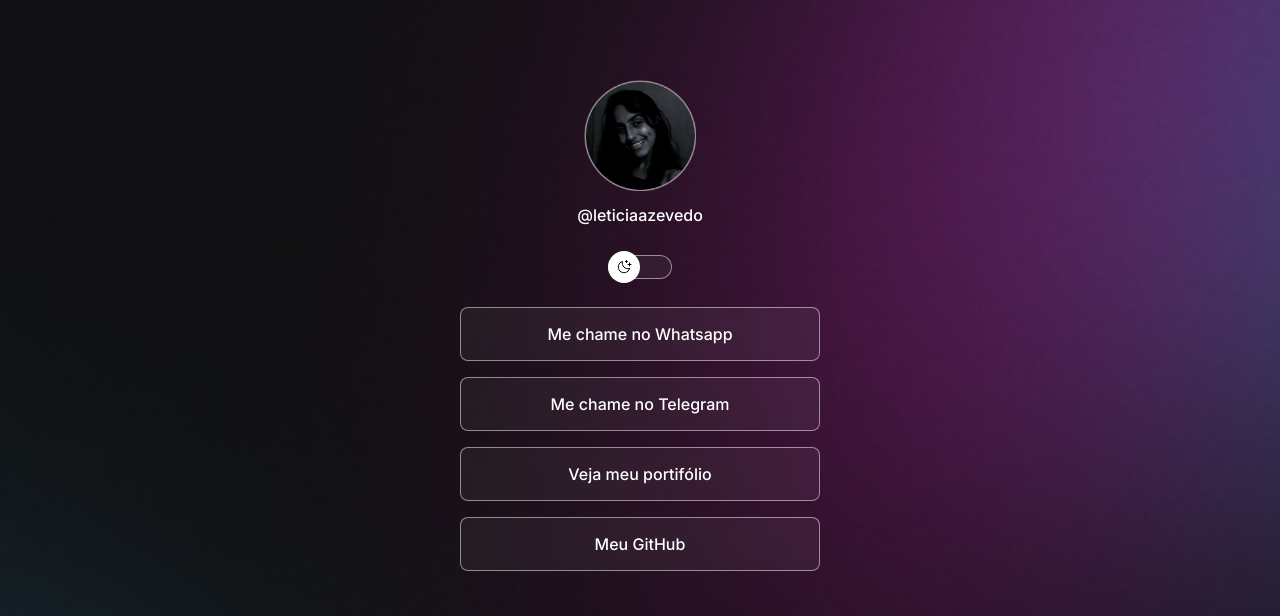
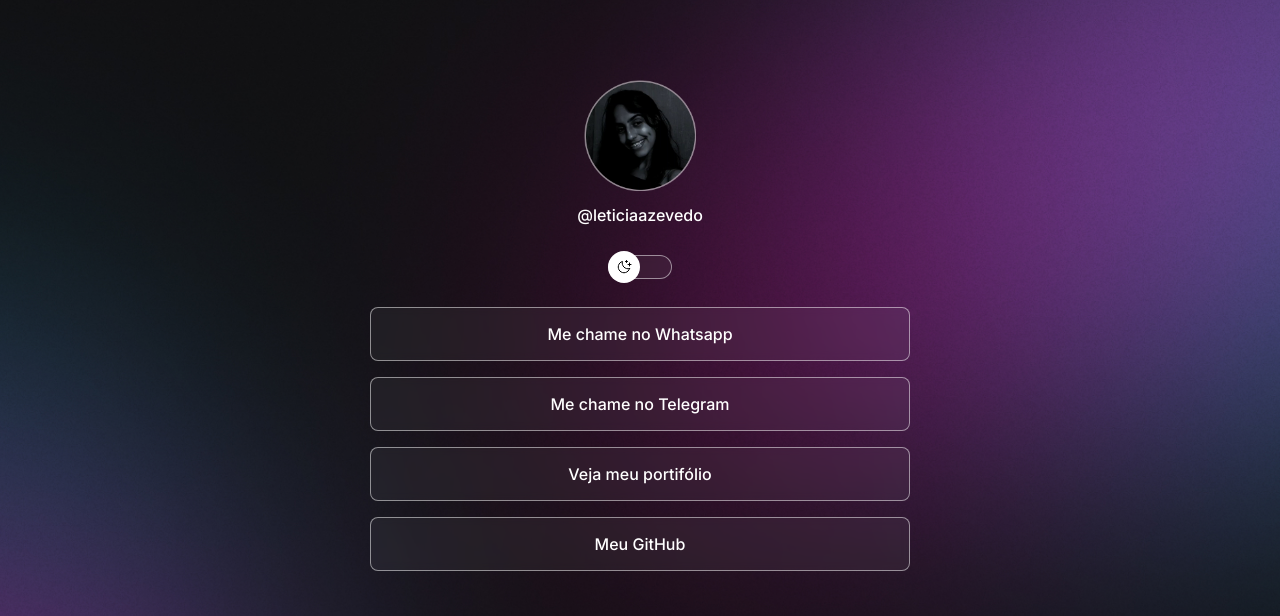
Before and after one commit to lleazevedo/MyLinks, a plain HTML site: page index.html in a window 1280 px wide. Shown: the top 616 px of the page. Drawn offline with nearby package versions, Linux system fonts and the light colour scheme.

Commit message:
change background based on media queries

```diff
--- a/styles.css
+++ b/styles.css
@@ -27,6 +27,7 @@
 body {
   /*background: color image repeat position/size*/
   background: var(--bg-url) no-repeat center/cover;
+  height: 100vh;
 }
 
 body * {
@@ -35,8 +36,10 @@ body * {
 }
 
 #container {
-  width: 360px;
+  width: 100%;
+  max-width: 588px;
   margin: 56px auto 0px;
+  padding: 0 24px;
 }
 
 /*profile*/
@@ -157,3 +160,13 @@ footer {
   text-align: center;
   font-size: 14px;
 }
+
+/*media queries*/
+@media (min-width: 700px) {
+  :root {
+    --bg-url: url(./assets/bg-desktop.jpg);
+  }
+  .light {
+    --bg-url: url(./assets/bg-desktop-light.jpg);
+  }
+}
```
Also changed, not shown: assets/bg-desktop-light.jpg (added), assets/bg-desktop.jpg (added), 1 other file.
